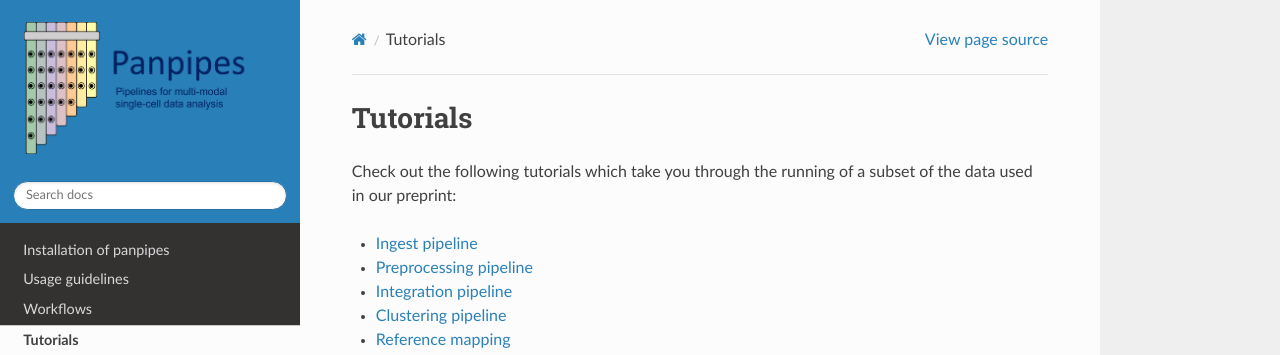
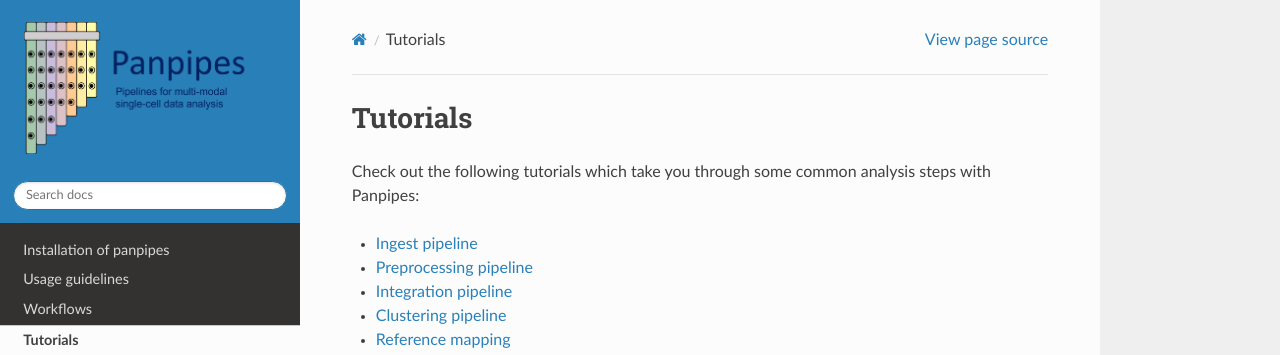
Before and after one commit to bio-la/panpipes-nextflow, a Sphinx documentation site: the page built from docs/tutorials/index.md, in a window 1280 px wide. Shown: the top 355 px of the page. Built offline with Sphinx 7.4.7 and the Read the Docs theme 2.0.0, drawn with Linux system fonts in a browser that asks for light colours.

Commit message:
rephrase index

```diff
--- a/docs/tutorials/index.md
+++ b/docs/tutorials/index.md
@@ -1,7 +1,7 @@
 Tutorials
 ==========
 
-Check out the following tutorials which take you through the running of a subset of the data used in our preprint:
+Check out the following tutorials which take you through some common analysis steps with Panpipes:
 
 
 - [Ingest pipeline](https://panpipes-tutorials.readthedocs.io/en/latest/ingesting_data/Ingesting_data_with_panpipes.html)
```
